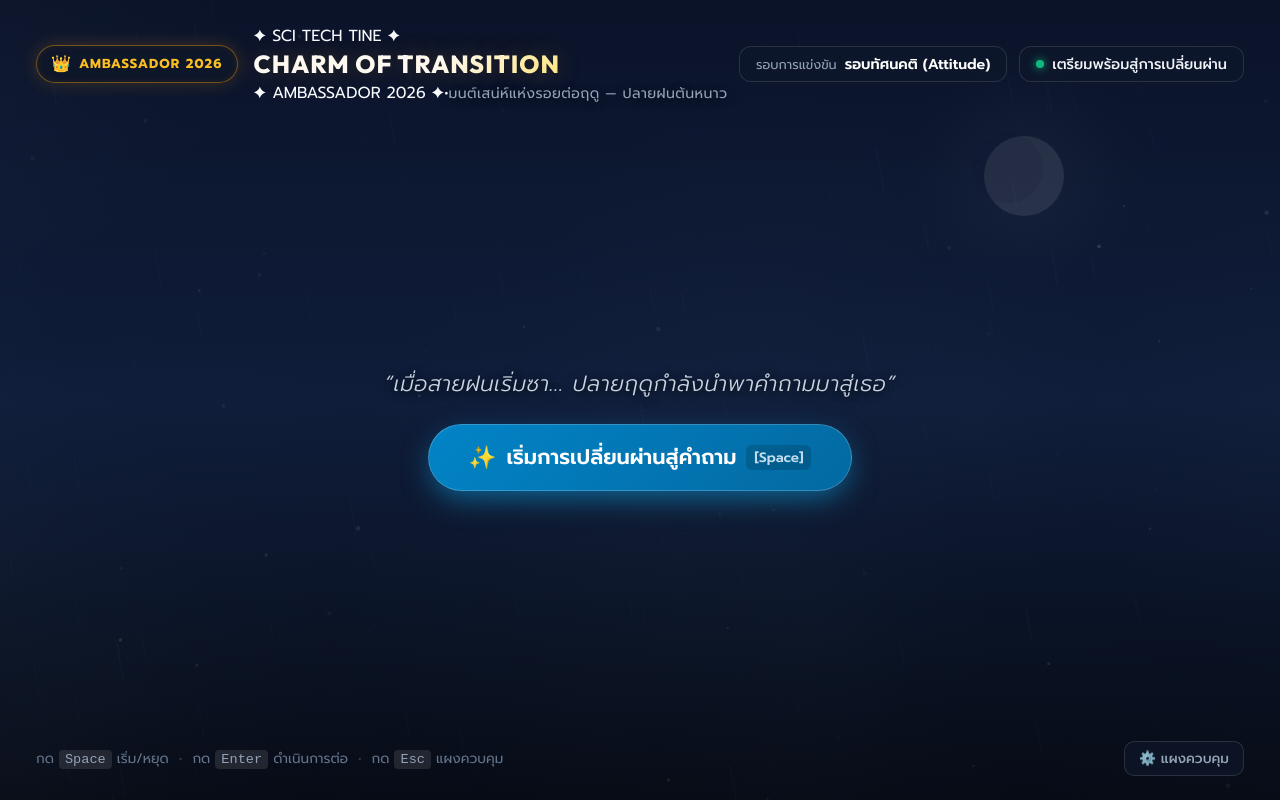
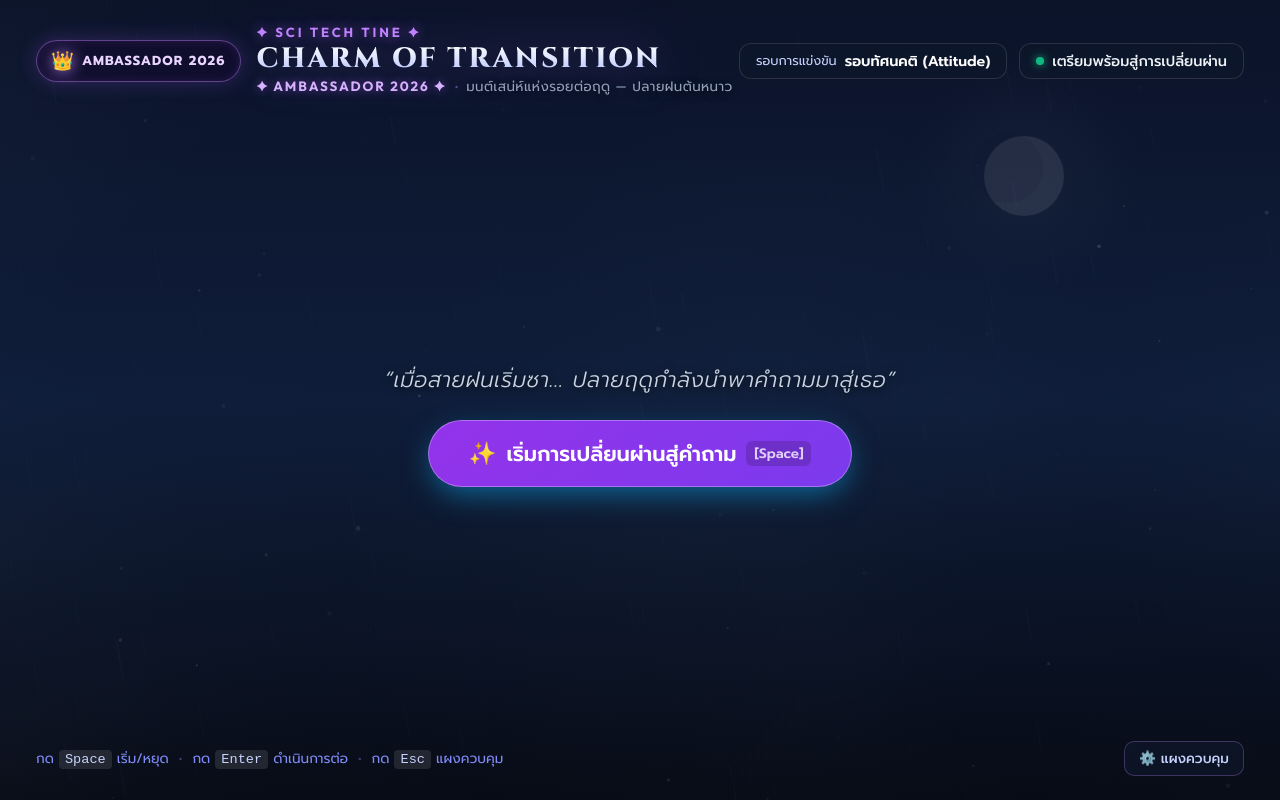
Before and after one commit to Doub1eKill/WebRandomStar, a React (Vite) app: page / in a window 1280 px wide. Built offline with nearby package versions, Linux system fonts and the light colour scheme.

Commit message:
style: implement Royal Indigo and Amethyst Violet design tokens

```diff
--- a/src/index.css
+++ b/src/index.css
@@ -1,35 +1,39 @@
 :root {
   --font-thai: 'Prompt', -apple-system, BlinkMacSystemFont, 'Segoe UI', Roboto, sans-serif;
   --font-display: 'Outfit', 'Prompt', sans-serif;
-
-  /* Color Palette: End of Rain into Early Winter */
-  --sky-base: #060a14;
-  --sky-deep: #0b1329;
-  --sky-mist: #152238;
-  --rain-tint: #38bdf8;
-  --mist-gradient-1: rgba(148, 163, 184, 0.15);
-  --mist-gradient-2: rgba(30, 41, 59, 0.4);
-  --wind-tint: #93c5fd;
-  --leaf-amber: #d97706;
-  --leaf-gold: #f59e0b;
-  --moon-silver: #e2e8f0;
-  --moon-glow: rgba(226, 232, 240, 0.35);
-  --star-gold: #fef08a;
+  --font-serif: 'Cinzel', Georgia, serif;
+
+  /* Color Palette: Royal Diamond Pageant & Late Rain to Early Winter */
+  --sky-base: #070818;
+  --sky-deep: #100e2b;
+  --sky-stage: #191444;
+  --rain-tint: #c7d2fe;
+  --mist-gradient-1: rgba(168, 85, 247, 0.15);
+  --mist-gradient-2: rgba(26, 20, 68, 0.45);
+  --wind-tint: #d8b4fe;
+  --leaf-amber: #c084fc;
+  --leaf-gold: #ffffff;
+  --moon-silver: #f1f5f9;
+  --moon-glow: rgba(192, 132, 252, 0.4);
+  --star-gold: #e9d5ff;
   --star-core: #ffffff;
   --meteor-head: #ffffff;
-  --meteor-tail: #38bdf8;
+  --meteor-tail: #a855f7;
 
   /* Glassmorphism & UI */
-  --glass-bg: rgba(15, 23, 42, 0.84);
-  --glass-border: rgba(255, 255, 255, 0.12);
-  --glass-shadow: 0 16px 36px -8px rgba(0, 0, 0, 0.6), 0 0 24px 0 rgba(56, 189, 248, 0.1);
-  --glass-highlight: rgba(255, 255, 255, 0.2);
+  --glass-bg: rgba(14, 12, 38, 0.82);
+  --glass-border: rgba(192, 132, 252, 0.28);
+  --glass-shadow: 0 16px 40px -8px rgba(0, 0, 0, 0.85), 0 0 28px 0 rgba(168, 85, 247, 0.18);
+  --glass-highlight: rgba(255, 255, 255, 0.25);
 
   /* Typography & Colors */
   --text-primary: #f8fafc;
-  --text-secondary: #94a3b8;
-  --text-muted: #64748b;
-  --accent-glow: #38bdf8;
+  --text-secondary: #c7d2fe;
+  --text-muted: #818cf8;
+  --accent-primary: #a855f7;
+  --accent-secondary: #c084fc;
+  --accent-glow: #d8b4fe;
+  --accent-diamond: #ffffff;
 
   /* Transitions */
   --transition-normal: 0.3s cubic-bezier(0.16, 1, 0.3, 1);
@@ -68,8 +72,8 @@ html, body, #root {
 }
 
 .glass-panel-interactive:hover {
-  border-color: rgba(255, 255, 255, 0.25);
-  box-shadow: 0 20px 40px -10px rgba(0, 0, 0, 0.7), 0 0 30px 2px rgba(56, 189, 248, 0.2);
+  border-color: rgba(255, 255, 255, 0.35);
+  box-shadow: 0 20px 40px -10px rgba(0, 0, 0, 0.85), 0 0 35px 2px rgba(168, 85, 247, 0.3);
 }
 
 /* Buttons & Inputs */
@@ -81,14 +85,14 @@ button {
 }
 
 .btn-primary {
-  background: linear-gradient(135deg, #0284c7 0%, #0369a1 100%);
-  color: #ffffff;
-  padding: 12px 28px;
+  background: linear-gradient(135deg, #9333ea 0%, #7c3aed 100%);
+  color: #ffffff;
+  padding: 12px 30px;
   font-size: 1.1rem;
   font-weight: 600;
   border-radius: 9999px;
-  border: 1px solid rgba(255, 255, 255, 0.2);
-  box-shadow: 0 8px 20px -4px rgba(2, 132, 199, 0.5);
+  border: 1px solid rgba(255, 255, 255, 0.3);
+  box-shadow: 0 8px 24px -4px rgba(147, 51, 234, 0.6), 0 0 18px rgba(192, 132, 252, 0.35);
   display: inline-flex;
   align-items: center;
   justify-content: center;
@@ -98,8 +102,8 @@ button {
 
 .btn-primary:hover:not(:disabled) {
   transform: translateY(-2px);
-  box-shadow: 0 12px 28px -4px rgba(2, 132, 199, 0.7), 0 0 20px rgba(56, 189, 248, 0.4);
-  background: linear-gradient(135deg, #0ea5e9 0%, #0284c7 100%);
+  box-shadow: 0 14px 32px -4px rgba(147, 51, 234, 0.75), 0 0 26px rgba(233, 213, 255, 0.5);
+  background: linear-gradient(135deg, #a855f7 0%, #9333ea 100%);
 }
 
 .btn-primary:disabled {
@@ -208,27 +212,23 @@ button {
   display: inline-flex;
   align-items: center;
   gap: 8px;
-  background: rgba(15, 23, 42, 0.75);
-  border: 1px solid rgba(245, 158, 11, 0.45);
+  background: rgba(18, 14, 46, 0.82);
+  border: 1px solid rgba(192, 132, 252, 0.45);
   padding: 6px 14px;
   border-radius: 9999px;
-  box-shadow: 0 0 18px rgba(245, 158, 11, 0.2), inset 0 0 10px rgba(245, 158, 11, 0.08);
+  box-shadow: 0 0 20px rgba(168, 85, 247, 0.25), inset 0 0 10px rgba(168, 85, 247, 0.15);
   backdrop-filter: blur(12px);
 }
 
-.brand-dot {
-  width: 8px;
-  height: 8px;
-  border-radius: 50%;
-  background: #f59e0b;
-  box-shadow: 0 0 10px #f59e0b, 0 0 18px rgba(245, 158, 11, 0.6);
-  animation: pulse-soft 2s infinite;
+.brand-crown {
+  font-size: 1.15rem;
+  filter: drop-shadow(0 0 8px #c084fc);
 }
 
 .brand-season {
   font-size: 0.82rem;
   font-weight: 700;
-  color: #fbbf24;
+  color: #e9d5ff;
   letter-spacing: 0.08em;
   text-transform: uppercase;
 }
@@ -236,24 +236,54 @@ button {
 .header-titles {
   display: flex;
   flex-direction: column;
-  gap: 2px;
-}
-
-.event-title {
+  gap: 1px;
+}
+
+.event-pre-title {
   font-family: var(--font-display);
-  font-size: 1.55rem;
+  font-size: 0.82rem;
+  font-weight: 700;
+  letter-spacing: 0.22em;
+  color: #c084fc;
+  text-shadow: 0 0 12px rgba(168, 85, 247, 0.65);
+  text-transform: uppercase;
+}
+
+.event-title.royal-serif {
+  font-family: var(--font-serif);
+  font-size: 1.75rem;
   font-weight: 800;
-  letter-spacing: 0.04em;
-  background: linear-gradient(135deg, #ffffff 40%, #fde047 80%, #f59e0b 100%);
+  letter-spacing: 0.08em;
+  background: linear-gradient(180deg, #ffffff 0%, #e0e7ff 45%, #c7d2fe 75%, #a5b4fc 100%);
   -webkit-background-clip: text;
   -webkit-text-fill-color: transparent;
-  text-shadow: 0 0 24px rgba(245, 158, 11, 0.25);
-  line-height: 1.15;
+  filter: drop-shadow(0 0 26px rgba(168, 85, 247, 0.45));
+  line-height: 1.12;
+  margin: 1px 0;
+}
+
+.event-post-title {
+  display: flex;
+  align-items: center;
+  gap: 8px;
+  font-size: 0.84rem;
+}
+
+.post-ambassador {
+  font-family: var(--font-display);
+  font-weight: 700;
+  letter-spacing: 0.14em;
+  color: #d8b4fe;
+  text-shadow: 0 0 10px rgba(168, 85, 247, 0.55);
+}
+
+.post-divider {
+  color: rgba(192, 132, 252, 0.45);
 }
 
 .event-subtitle {
   margin: 0;
-  font-size: 0.88rem;
+  font-size: 0.84rem;
   font-weight: 400;
   color: #94a3b8;
   letter-spacing: 0.03em;
```
